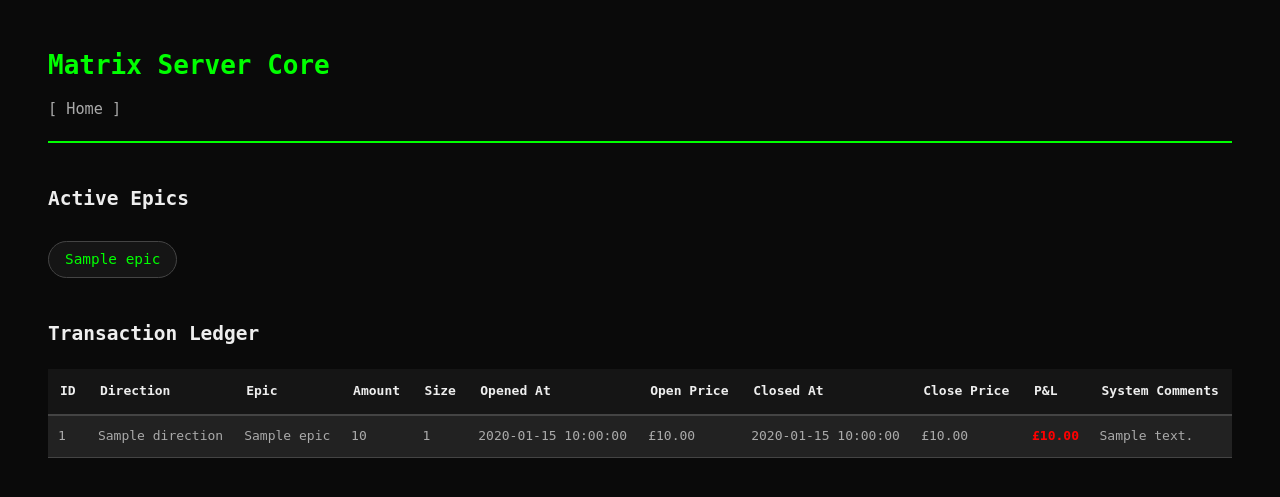
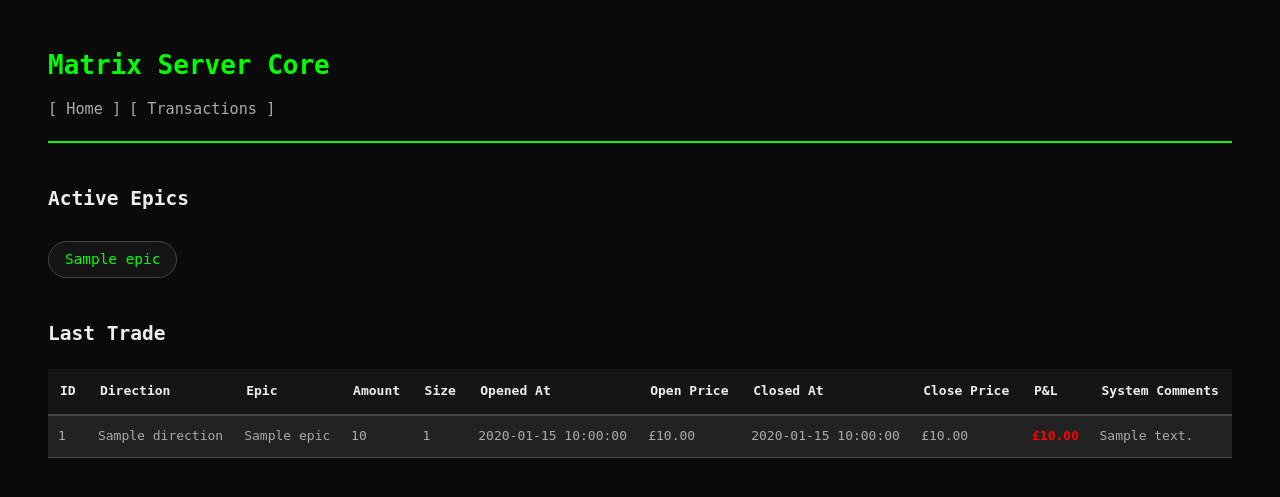
Before and after one commit to antonioalonzi/aitrade, a Python web app: template src/ai_web/templates/index.html in a window 1280 px wide. Shown: the top 497 px of the page. Run offline with Jinja, Linux system fonts and the light colour scheme; the template is opened without the code that fills it: most values are stand-ins (such as "Sample title", 1, 10 or a date in 2020).

Commit message:
Display only the last trade in home

```diff
--- a/src/ai_web/controllers/market_data.py
+++ b/src/ai_web/controllers/api/market_data.py
@@ -1,5 +1,4 @@
 import json
-from datetime import datetime, timedelta
 
 import pandas as pd
 
--- a/src/ai_web/templates/base.html
+++ b/src/ai_web/templates/base.html
@@ -9,6 +9,7 @@
     <h1>Matrix Server Core</h1>
     <nav class="matrix-menu">
         <a href="{{ context_path }}/">[ Home ]</a>
+        <a href="{{ context_path }}/transactions">[ Transactions ]</a>
     </nav>
 
     {% block content %}{% endblock %}
--- a/src/ai_web/templates/index.html
+++ b/src/ai_web/templates/index.html
@@ -11,7 +11,9 @@
         {% endfor %}
     </ul>
 
-    <h2>Transaction Ledger</h2>
+
+    {% if last_trade %}
+        <h2>Last Trade</h2>
         <table>
             <thead>
                 <tr>
@@ -29,27 +31,26 @@
                 </tr>
             </thead>
             <tbody>
-            {% for trade in trades %}
                 <tr>
-                    <td>{{ trade.id }}</td>
-                    <td>{{ trade.direction }}</td>
-                    <td>{{ trade.epic }}</td>
-                    <td>{{ trade.amount }}</td>
-                    <td>{{ trade.size }}</td>
-                    <td>{{ trade.opened_at }}</td>
-                    <td>£{{ "%.2f" | format(trade.open_price) }}</td>
-                    <td>{{ trade.closed_at if trade.closed_at else '-' }}</td>
-                    <td>{{ "£%.2f" | format(trade.close_price) if trade.close_price is not none else '-' }}</td>
+                    <td>{{ last_trade.id }}</td>
+                    <td>{{ last_trade.direction }}</td>
+                    <td>{{ last_trade.epic }}</td>
+                    <td>{{ last_trade.amount }}</td>
+                    <td>{{ last_trade.size }}</td>
+                    <td>{{ last_trade.opened_at }}</td>
+                    <td>£{{ "%.2f" | format(last_trade.open_price) }}</td>
+                    <td>{{ last_trade.closed_at if last_trade.closed_at else '-' }}</td>
+                    <td>{{ "£%.2f" | format(last_trade.close_price) if last_trade.close_price is not none else '-' }}</td>
 
                     <!-- Conditional PnL class and display text -->
-                    <td class="{% if trade.profit_or_loss is not none %}{% if trade.profit_or_loss >= 0 %}pnl-profit{% else %}pnl-loss{% endif %}{% else %}pnl-open{% endif %}">
-                        {{ "£%.2f" | format(trade.profit_or_loss) if trade.profit_or_loss is not none else 'OPEN' }}
+                    <td class="{% if last_trade.profit_or_loss is not none %}{% if last_trade.profit_or_loss >= 0 %}pnl-profit{% else %}pnl-loss{% endif %}{% else %}pnl-open{% endif %}">
+                        {{ "£%.2f" | format(last_trade.profit_or_loss) if last_trade.profit_or_loss is not none else 'OPEN' }}
                     </td>
 
-                    <td>{{ trade.comment }}</td>
+                    <td>{{ last_trade.comment }}</td>
                 </tr>
-            {% endfor %}
             </tbody>
         </table>
+    {% endif %}
 
 {% endblock %}
```
Also changed, not shown: src/ai_trader/trade/trade_repository.py (+8 -0 lines), src/ai_web/app.py (+8 -3 lines), src/ai_web/controllers/web/index.py (renamed from src/ai_web/controllers/index.py, +2 -10 lines), src/ai_web/controllers/web/transactions.py (added, +10 -0 lines), src/ai_web/templates/transactions.html (added, +48 -0 lines), src/ai_web/controllers/web/graph.py (renamed from src/ai_web/controllers/graph.py). Lines whose indentation alone changed are shown as unchanged.
